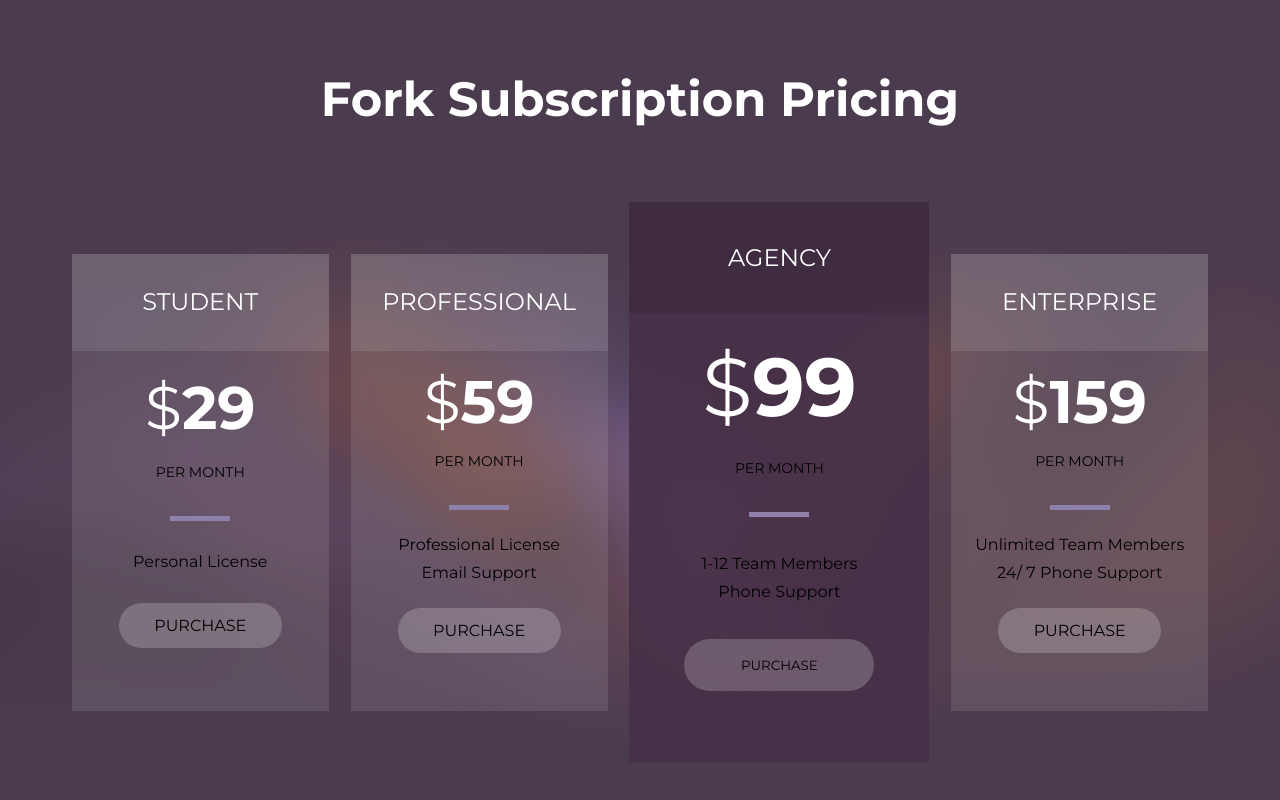
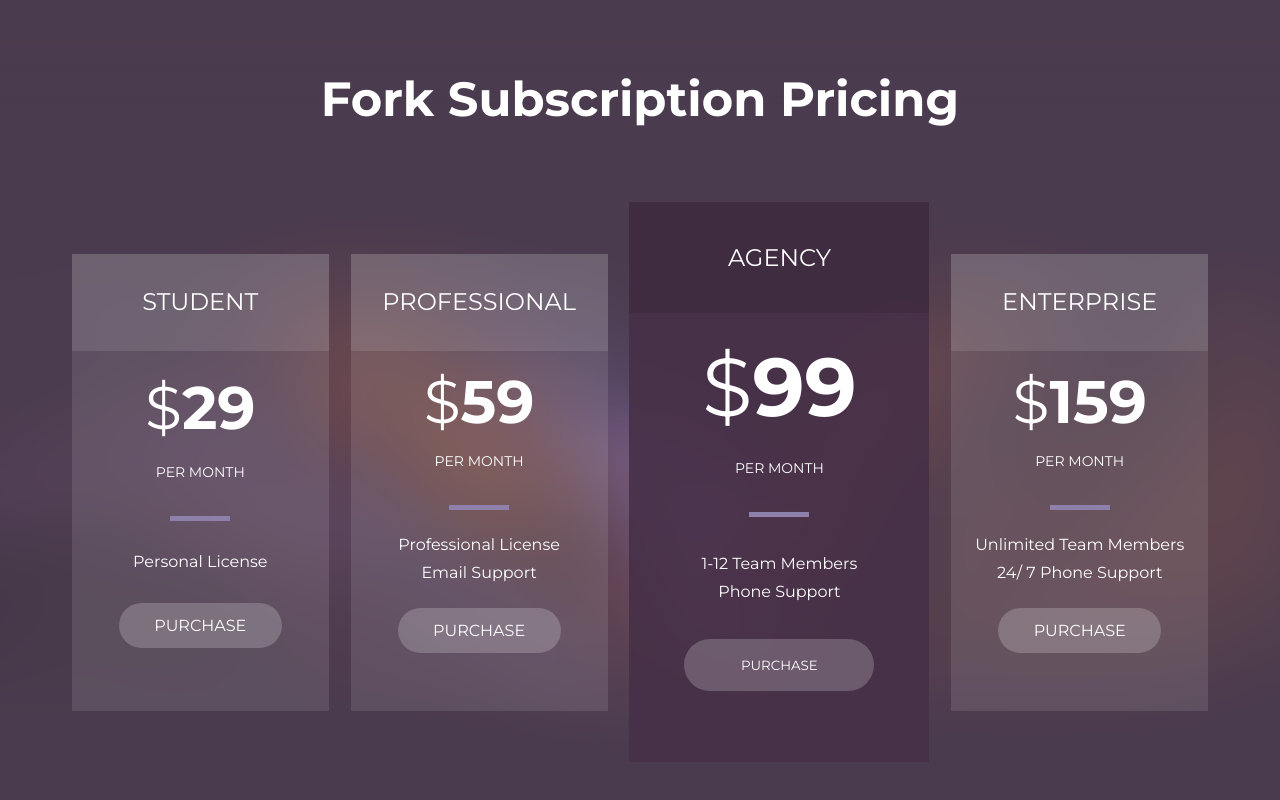
Before and after one commit to forkio-fe21/forkio-fe21.github.io, a website: page index.html in a window 1280 px wide. Shown: the part 2720-3520 px from the top of the page. Drawn offline with Linux system fonts and the light colour scheme; files whose address does not match are found by name.

Commit message:
fork price items fix

```diff
--- a/src/styles/fork-subscription-pricing.scss
+++ b/src/styles/fork-subscription-pricing.scss
@@ -34,6 +34,7 @@
     border: none;
     border-radius: 32px;
     background-color: rgba($color: #fff, $alpha: 0.2);
+    color: #fff;
 }
 .prices-item-selected__purchase {
     width: 190px; height: 52px;
@@ -41,9 +42,11 @@
     border: none;
     border-radius: 32px;
     background-color: rgba($color: #fff, $alpha: 0.2);
+    color: #fff;
 }
 
 .prices {list-style: none; padding: 0; margin: 0;}
+.price-details__per-month {color: #fff;}
 
 .prices {
 
@@ -55,6 +58,7 @@
 
     .price-details__privilege {
         line-height: 28px;
+        color: #fff;
     }
 }
 
@@ -95,6 +99,7 @@
     align-content: center;
     flex-direction: column;
     justify-content: space-evenly;
+
 
     .price-details__per-month::after {
         content: "";
```
Also changed, not shown: dist/css/styles.css.
